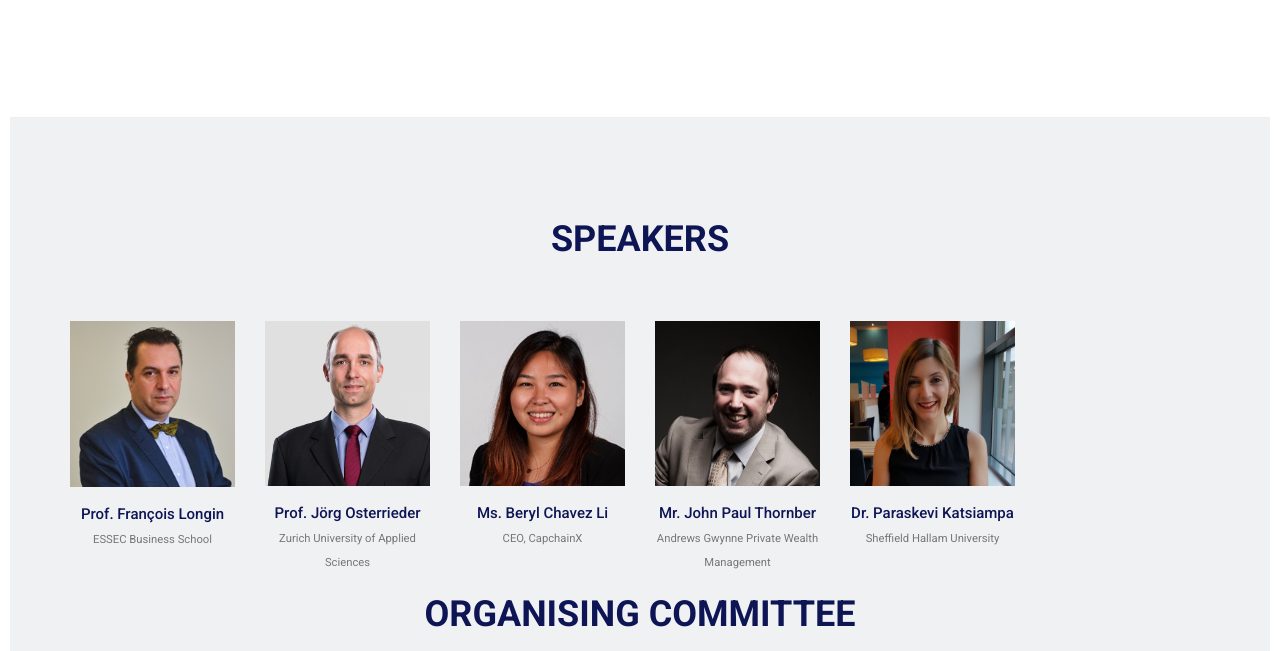
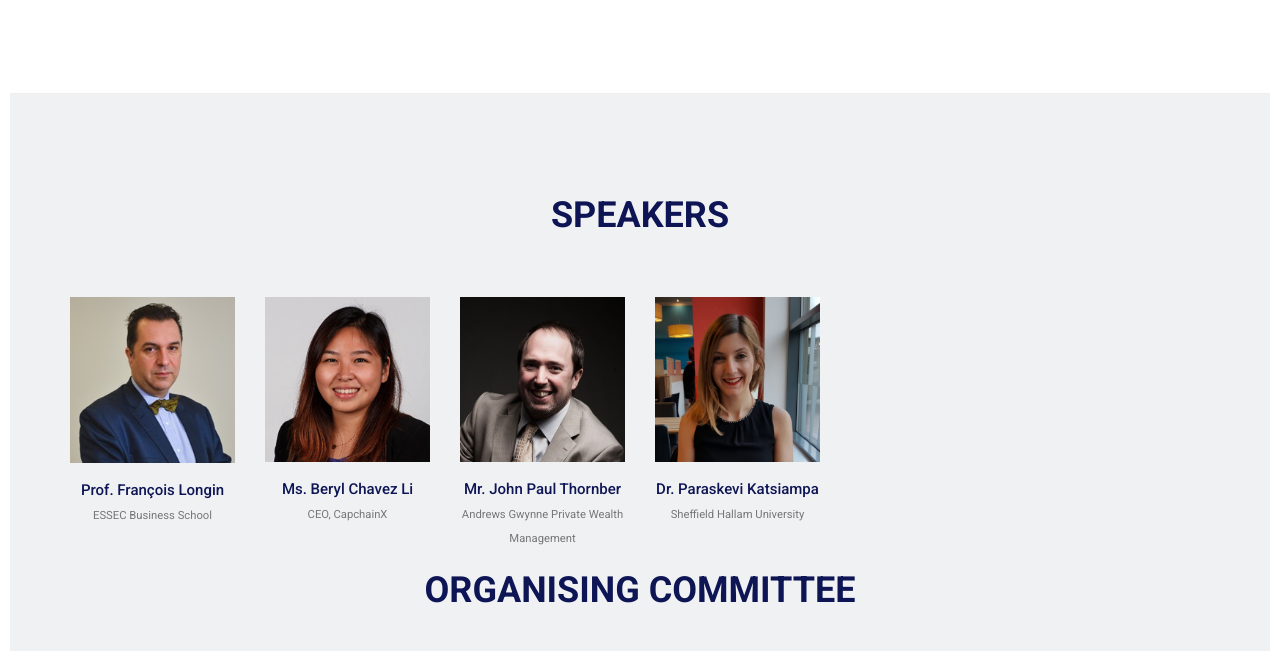
Before and after one commit to blockchain-mcr/blockchain-mcr.github.io, a plain HTML site: page index.html in a window 1280 px wide. Shown: the part 2414-3065 px from the top of the page. Drawn offline with Linux system fonts and the light colour scheme; some packages are replaced by stand-ins of ours.

Commit message:
update speakers

```diff
--- a/index.html
+++ b/index.html
@@ -121,7 +121,6 @@
 					<strong>Invited talks</strong><br>
 					<h6>
 					<li>Prof. François Longin (ESSEC Bsuiness School)</li>
-					<li>Prof. Jörg Osterrieder (Zurich University of Applied Sciences)</li>
 					<li>Ms. Beryl Chavez Li (CapchainX)</li>
 					<li>Mr. John Paul Thornber (Andrews Gwynne Private Wealth Management)</li>
 					<li>Dr. Paraskevi Katsiampa (Sheffield Hallam University)</li></h6>
@@ -181,16 +180,6 @@
 						<h6></h6>
                             <h6>Prof. François Longin
                                 <p><small>ESSEC Business School</small></p>
-                            </h6>
-                        </figcaption>
-                </div>
-                <!-- /.col-sm-6 -->
-                <div class="col-sm-4 col-md-2 col-xs-6 section-margin">
-                        <a href="https://www.zhaw.ch/en/about-us/person/oste/"><img src="img/joerg_osterrieder.jpg" class="img-responsive" alt="Image"></a>
-                        <figcaption class="caption text-center">
-						<h6></h6>
-                            <h6>Prof. Jörg Osterrieder
-                                <p><small>Zurich University of Applied Sciences</small></p>
                             </h6>
                         </figcaption>
                 </div>
```
